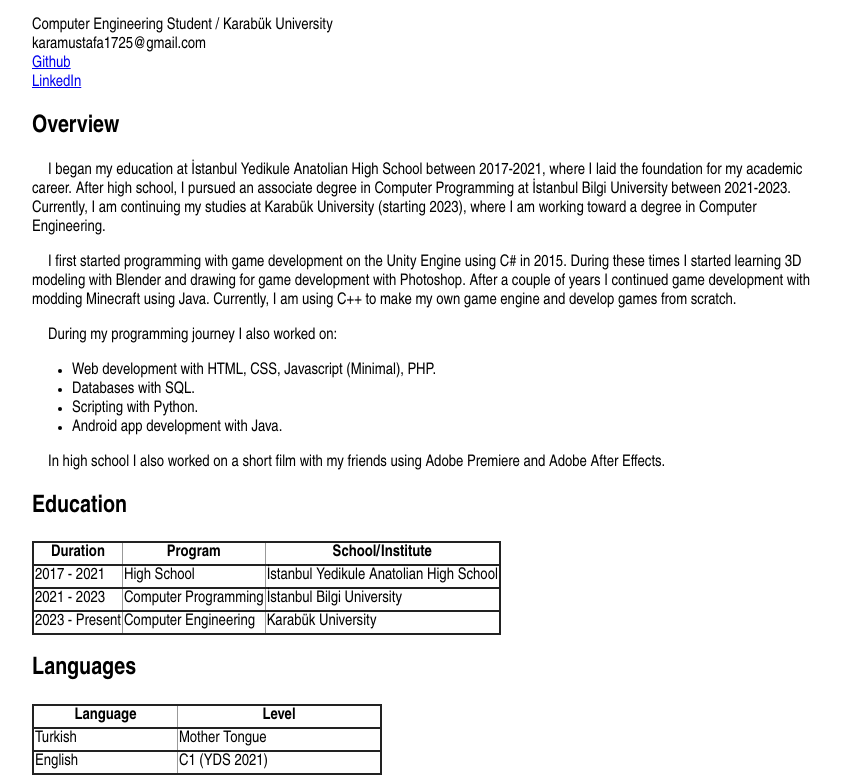
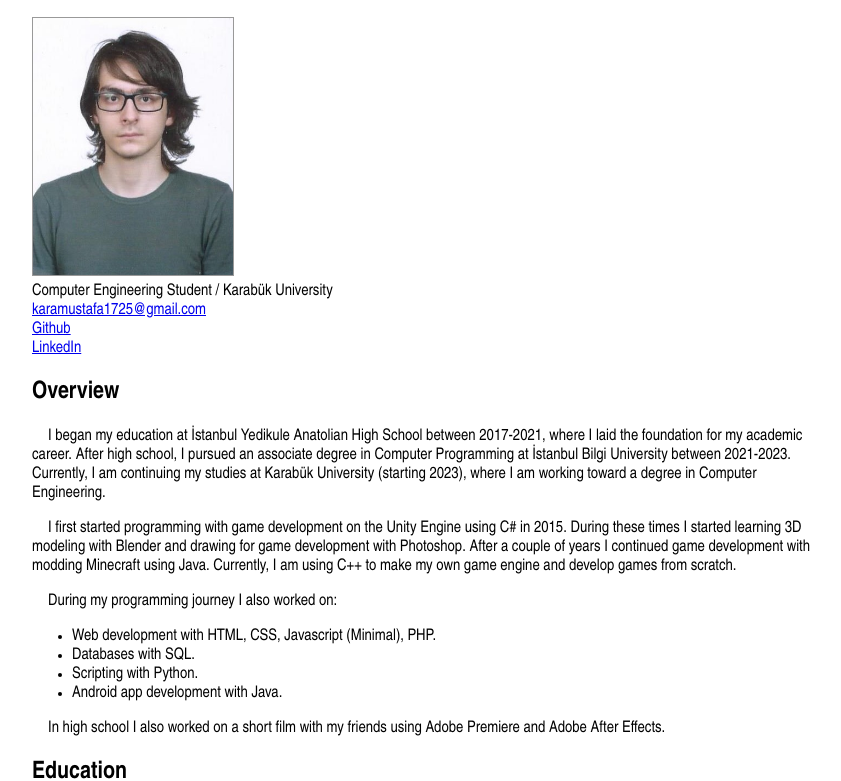
Before and after one commit to yusuf8998/ibp-resume-assignment, a plain HTML site: page index.html in a window 1280 px wide. Shown: the part 52-833 px from the top of the page, without its empty margins (208-1049 px from the left). Drawn offline with Linux system fonts and the light colour scheme.

Commit message:
Update contact email to be clickable and add image styling

```diff
--- a/index.html
+++ b/index.html
@@ -11,13 +11,14 @@
     <header>
         <section id="Title">
             <h1 class="title">Yusuf Karamustafaoğlu</h1>
+            <img id="Photo" src="yusuf.jpg" />
             <div id="Designation">
                 <span class="title">Computer Engineering Student</span>
                 /
                 <span class="organization">Karabük University</span>
             </div>
             <div id="Contact">
-                <div class="email">karamustafa1725@gmail.com</div>
+                <div class="email"><a href="mailto:karamustafa1725@gmail.com" target="_blank" rel="noopener">karamustafa1725@gmail.com</a></div>
                 <div class="github"><a href="https://github.com/yusuf8998">Github</a></div>
                 <div class="linkedin"><a
                         href="https://www.linkedin.com/in/yusuf-karamustafao%C4%9Flu-796869225/">LinkedIn</a></div>
--- a/style.css
+++ b/style.css
@@ -7,6 +7,11 @@ body {
     max-width: 800px;
     margin: 0 auto;
     font-family: 'Arial Narrow', Arial, sans-serif;
+}
+
+section#Title img {
+    width: 200px;
+    border: 1px solid #999;
 }
 
 table {
```
